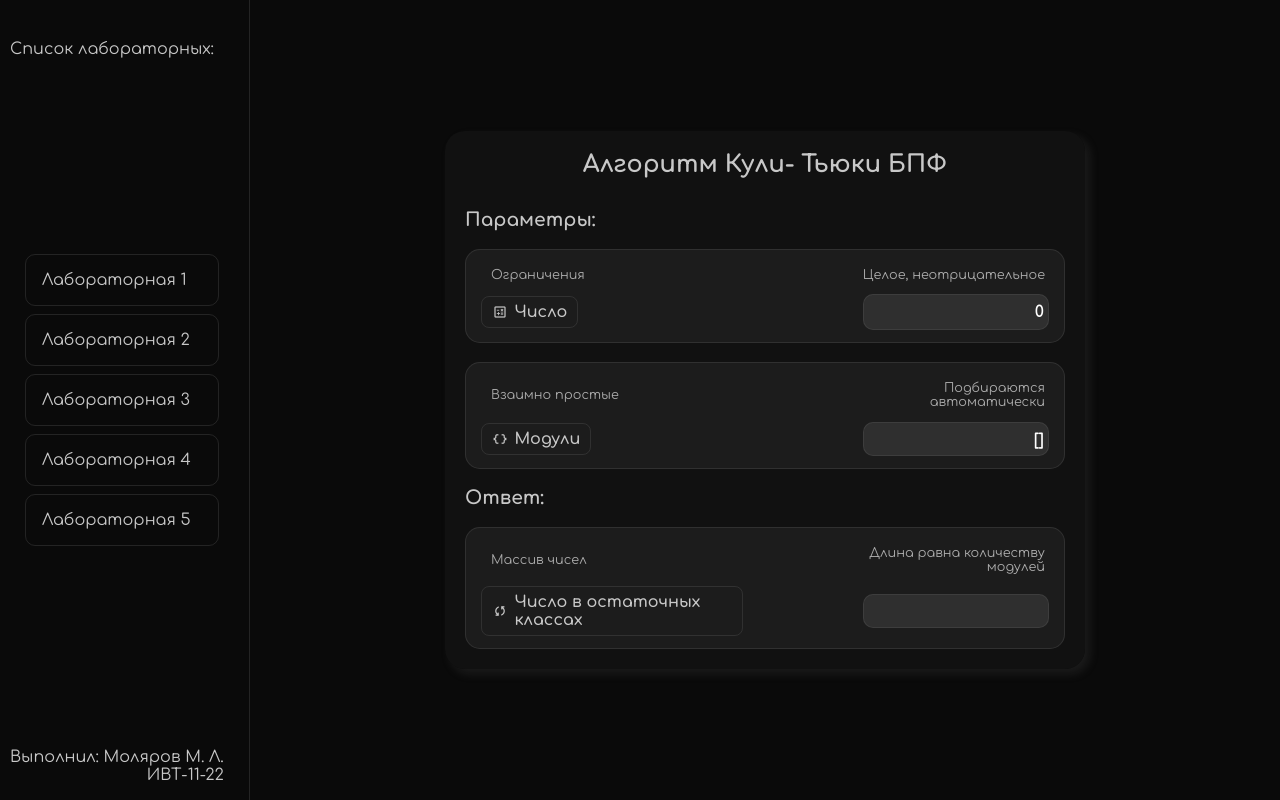
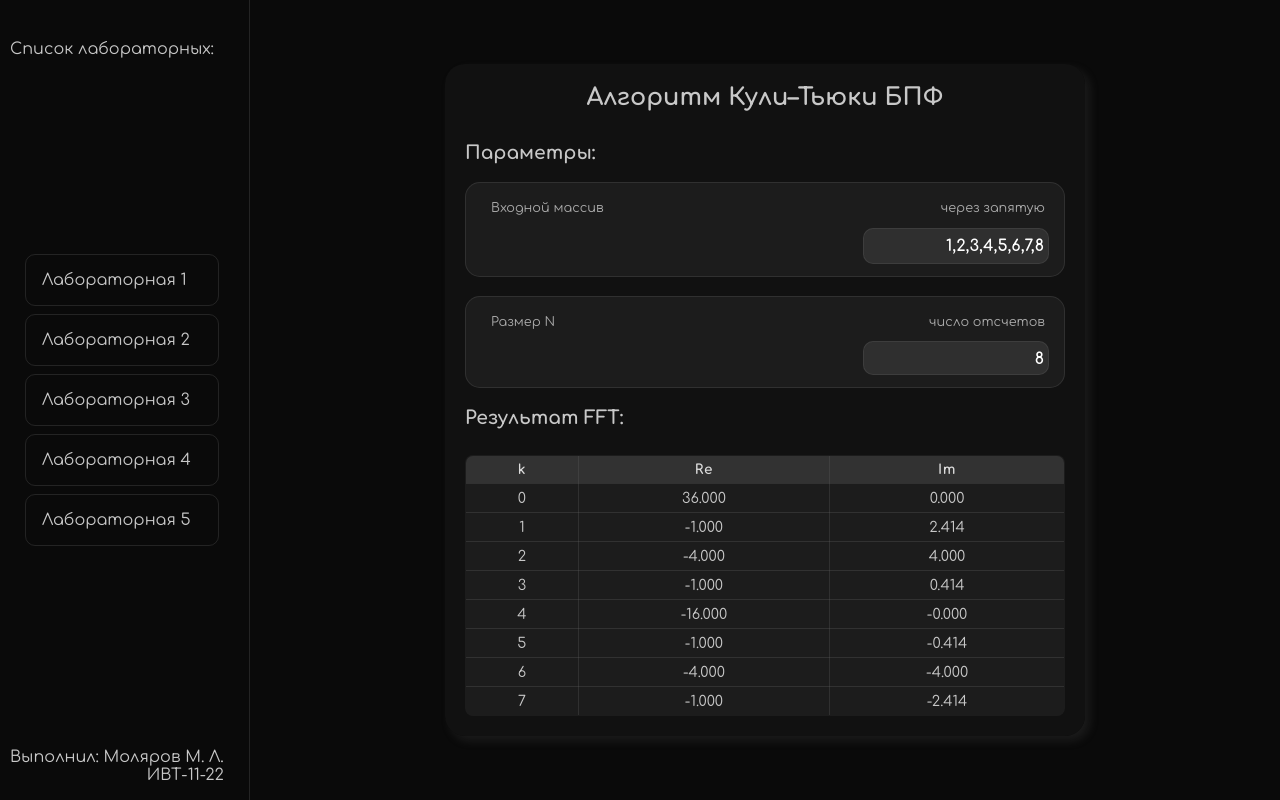
Before and after one commit to gefeeplay/TBA-tasks, a Vue app: page /Lab2 in a window 1280 px wide. Built offline with nearby package versions, Linux system fonts and the light colour scheme.

Commit message:
Lab2 vers1.0. General styles -> style.css

```diff
--- a/src/components/Lab2.vue
+++ b/src/components/Lab2.vue
@@ -1,183 +1,150 @@
 <script setup>
-import { ref, watch } from 'vue'
+import { ref, computed } from "vue";
 
-const number = ref(0)
-const modules = ref([])
-const answer = ref(null)
-const inputClass = ref('param-input')
-
-/** Функция для расчета остатков по модулям */
-function lab1(number, modules) {
-    return modules.map(m => number % m);
+// ---------------- Комплексные числа ----------------
+class Complex {
+  constructor(re, im) {
+    this.re = re;
+    this.im = im;
+  }
+  add(o) { return new Complex(this.re + o.re, this.im + o.im); }
+  sub(o) { return new Complex(this.re - o.re, this.im - o.im); }
+  mul(o) { return new Complex(this.re * o.re - this.im * o.im, this.re * o.im + this.im * o.re); }
 }
 
-function check_number(val) {
-  if (!Number.isInteger(val) || val < 0) {
-    inputClass.value = 'param-input out-of-range'
-    return false
-  }
-  inputClass.value = 'param-input'
-  return true
+function twiddle(k, N) {
+  const angle = (-2 * Math.PI * k) / N;
+  return new Complex(Math.cos(angle), Math.sin(angle));
 }
 
-/** Проверка взаимной простоты (НОД = 1) */
-function gcd(a, b) {
-  while (b) {
-    [a, b] = [b, a % b]
+function DFT(seq) {
+  const N = seq.length;
+  let res = [];
+  for (let k = 0; k < N; k++) {
+    let sum = new Complex(0, 0);
+    for (let n = 0; n < N; n++) sum = sum.add(seq[n].mul(twiddle(k * n, N)));
+    res.push(sum);
   }
-  return a
+  return res;
 }
 
-/** Автоматическая генерация массива взаимно простых чисел,
- * пока произведение модулей < number
- **/
-function auto_modules(number) {
-    const result = []
-  let product = 1
-  let candidate = 2 // начинаем с 2 (простые числа идут подряд)
+function isPrime(x) {
+  if (x < 2) return false;
+  for (let i = 2; i * i <= x; i++) if (x % i === 0) return false;
+  return true;
+}
 
-  while (product <= number) {
-    let ok = true
-    for (let r of result) {
-      if (gcd(candidate, r) !== 1) {
-        ok = false
-        break
+// универсальный Cooley–Tukey FFT
+function FFT(seq) {
+  const N = seq.length;
+  if (N <= 1) return seq;
+  if (isPrime(N)) return DFT(seq);
+
+  // находим разложение N = N1 * N2
+  let N1 = -1, N2 = -1;
+  for (let i = 2; i <= Math.sqrt(N); i++) {
+    if (N % i === 0) { N1 = i; N2 = N / i; break; }
+  }
+
+  // шаг 1: таблица
+  let table = Array.from({ length: N1 }, () => new Array(N2));
+  for (let n = 0; n < N; n++) {
+    let n1 = Math.floor(n / N2), n2 = n % N2;
+    table[n1][n2] = seq[n];
+  }
+
+  // шаг 2: FFT по строкам
+  for (let n1 = 0; n1 < N1; n1++) table[n1] = FFT(table[n1]);
+
+  // шаг 3: поворотные множители
+  for (let n1 = 0; n1 < N1; n1++) {
+    for (let k2 = 0; k2 < N2; k2++) {
+      table[n1][k2] = table[n1][k2].mul(twiddle(n1 * k2, N));
     }
   }
-    if (ok) {
-      result.push(candidate)
-      product *= candidate
-    }
-    candidate++
+
+  // шаг 4: FFT по столбцам
+  let resultTable = Array.from({ length: N2 }, () => new Array(N1));
+  for (let k2 = 0; k2 < N2; k2++) {
+    let col = [];
+    for (let n1 = 0; n1 < N1; n1++) col.push(table[n1][k2]);
+    let colFFT = FFT(col);
+    for (let k1 = 0; k1 < N1; k1++) resultTable[k2][k1] = colFFT[k1];
   }
 
-  return result
+  // шаг 5: обратно в 1D
+  let output = [];
+  for (let k1 = 0; k1 < N1; k1++) {
+    for (let k2 = 0; k2 < N2; k2++) output.push(resultTable[k2][k1]);
+  }
+  return output;
 }
 
-/** Следим за изменением number → пересчитываем */
-watch(number, (newVal) => {
-  if (check_number(newVal)) {
-    modules.value = auto_modules(newVal)
-    answer.value = lab1(newVal, modules.value)
-  } else {
-    modules.value = []
-    answer.value = null
-  }
-})
+// ---------------- Vue часть ----------------
+const inputText = ref("1,2,3,4,5,6,7,8"); // строка ввода
+const parsedInput = computed(() =>
+  inputText.value.split(",").map(x => new Complex(parseFloat(x.trim()) || 0, 0))
+);
 
+const N = computed(() => parsedInput.value.length);
+
+const output = computed(() => FFT(parsedInput.value));
 </script>
 
 <template>
   <div class="panel">
-  <h2>Алгоритм Кули- Тьюки БПФ</h2>
+    <h2>Алгоритм Кули–Тьюки БПФ</h2>
 
     <div class="params">
       <h3>Параметры:</h3>
 
-    <!-- Число -->
+      <!-- Ввод массива -->
       <div class="param">
         <div class="param-row small">
-        <div class="param-label">Ограничения</div>
-        <div class="param-range">Целое, неотрицательное</div>
+          <div class="param-label">Входной массив</div>
+          <div class="param-range">через запятую</div>
         </div>
         <div class="param-row big">
-        <div class="param-title">
-          <span class="material-symbols-outlined" style="font-size: 1rem;">calculate</span>
-          Число
-        </div>
-        <input v-model.number="number" :class="inputClass" type="number"/>
+          <input v-model="inputText" class="param-input"></input>
         </div>
       </div>
 
-    <!-- Модули -->
+      <!-- N -->
       <div class="param">
         <div class="param-row small">
-        <div class="param-label">Взаимно простые</div>
-        <div class="param-range">Подбираются автоматически</div>
+          <div class="param-label">Размер N</div>
+          <div class="param-range">число отсчетов</div>
         </div>
-      <div class="param-row big">
-        <div class="param-title">
-          <span class="material-symbols-outlined" style="font-size: 1rem;">data_object</span>
-          Модули
-        </div>
-        <div class="param-ans">{{ modules }}</div>
+        <div class="big">
+          <div class="param-ans">{{ N }}</div>
         </div>
       </div>
 
       <!-- Ответ -->
-    <h3>Ответ:</h3>
-    <div class="param">
-      <div class="param-row small">
-        <div class="param-label">Массив чисел</div>
-        <div class="param-range">Длина равна количеству модулей</div>
-      </div>
-      <div class="param-row big">
-        <div class="param-title">
-          <span class="material-symbols-outlined" style="font-size: 1rem;">sync</span>
-          Число в остаточных классах
-        </div>
-        <div class="param-ans">{{ answer }}</div>
-      </div>
-    </div>
+      <h3>Результат FFT:</h3>
+      <table border="1" cellpadding="4" class="answ-table">
+        <thead>
+          <tr>
+            <th>k</th>
+            <th>Re</th>
+            <th>Im</th>
+          </tr>
+        </thead>
+        <tbody>
+          <tr v-for="(c,i) in output" :key="i">
+            <td>{{ i }}</td>
+            <td>{{ c.re.toFixed(3) }}</td>
+            <td>{{ c.im.toFixed(3) }}</td>
+          </tr>
+        </tbody>
+      </table>
     </div>
   </div>
 </template>
 
 
+
 <style scoped>
-
-h3 {
-    text-align: start;
-}
-
-.panel {
-  display: flex;
-  flex-direction: column;
-  align-items: center;
-  border-radius: 20px;
-  width: 600px;
-  padding: 20px;
-  background-color: rgba(23, 23, 23, 0.6);
-  color: rgb(200, 200, 200);
-  box-shadow: 5px 5px 10px rgba(97, 97, 97, 0.2);
-}
-
-.params {
-  margin-top: 2rem;
-  display: flex;
-  flex-direction: column;
-  gap: 1.2rem;
-  width: 100%;
-}
-
-.param {
-  display: flex;
-  flex-direction: column;
-  gap: 0.4rem;
-  padding: 12px 15px;
-  border: 1px solid rgba(97, 97, 97, 0.3);
-  border-radius: 15px;
-  background: rgba(40, 40, 40, 0.5);
-  transition: transform 0.3s ease, box-shadow 0.3s ease;
-}
-
-.param:hover {
-  transform: translateY(-5px);
-  box-shadow: 2px 4px 5px rgba(97, 97, 97, 0.2);
-}
-
-.param-input.out-of-range {
-  color: red;
-  border: 1px solid rgb(167, 67, 67);
-}
-
-/* Строки */
-.param-row {
-  display: flex;
-  justify-content: space-between;
-  align-items: center;
-}
-
 /* Первая строка */
 .param-row.small {
   font-size: 0.8rem;
@@ -185,7 +152,9 @@ h3 {
 }
 
 /* Вторая строка */
-.param-row.big {
+.big {
+  display: flex;
+  justify-content: end;
   font-size: 1rem;
   font-weight: 500;
 }
@@ -212,51 +181,34 @@ h3 {
   padding: 6px 4px;
 }
 
-
-.param-input {
-  padding: 8px 4px;
-  border-radius: 10px;
+.answ-table {
+  width: 100%;
+  border-collapse: collapse;
+  margin-top: 0.5rem;
+  font-size: 0.9rem;
+  background: rgba(40, 40, 40, 0.5);
   border: 1px solid rgba(97, 97, 97, 0.3);
-  background: rgba(60, 60, 60, 0.6);
-  color: white;
-  font-family: "Comfortaa", "Open Sans", sans-serif;
-  font-weight: bold;
-  font-size: 1rem;
-  width: 11rem;
-  text-align: end;
+  border-radius: 8px;
+  overflow: hidden;
 }
 
-.param-input::-webkit-inner-spin-button,
-.param-input::-webkit-outer-spin-button {
-  -webkit-appearance: none;
-  margin: 0;
+.answ-table thead {
+  background: rgba(60, 60, 60, 0.7);
 }
 
-.param-ans {
-  padding: 8px 4px;
-  border-radius: 10px;
+.answ-table th,
+.answ-table td {
   border: 1px solid rgba(97, 97, 97, 0.3);
-  background: rgba(60, 60, 60, 0.6);
-  color: white;
-  font-family: "Comfortaa", "Open Sans", sans-serif;
-  font-weight: bold;
-  width: 11rem;
-  height: 1rem;
-  text-align: end;
+  padding: 6px 10px;
+  text-align: center;
+  color: rgb(200, 200, 200);
 }
 
-/* Кнопка */
-.start-btn {
-  margin-top: 1.5rem;
-  border: 1px solid rgba(97, 97, 97, 0.3);
-  border-radius: 10px;
-  padding: 15px;
-  cursor: pointer;
-  background: rgba(60, 60, 60, 0.6);
-  transition: 0.2s;
+.answ-table th {
+  font-weight: bold;
+  font-size: 0.85rem;
+  letter-spacing: 0.05em;
+  color: rgb(220, 220, 220);
 }
-.start-btn:hover {
-  background: rgba(100, 100, 100, 0.6);
-  color: white;
-}
+
 </style>
--- a/src/style.css
+++ b/src/style.css
@@ -16,3 +16,108 @@ body {
   background: rgb(10, 10, 10);
   color: rgb(200, 200, 200);
 }
+
+/* -------Лабы-------*/
+
+h3 {
+    text-align: start;
+}
+
+.panel {
+  display: flex;
+  flex-direction: column;
+  align-items: center;
+  border-radius: 20px;
+  width: 600px;
+  padding: 20px;
+  background-color: rgba(23, 23, 23, 0.6);
+  color: rgb(200, 200, 200);
+  box-shadow: 5px 5px 10px rgba(97, 97, 97, 0.2);
+}
+
+.params {
+  margin-top: 2rem;
+  display: flex;
+  flex-direction: column;
+  gap: 1.2rem;
+  width: 100%;
+}
+
+.param {
+  display: flex;
+  flex-direction: column;
+  gap: 0.4rem;
+  padding: 12px 15px;
+  border: 1px solid rgba(97, 97, 97, 0.3);
+  border-radius: 15px;
+  background: rgba(40, 40, 40, 0.5);
+  transition: transform 0.3s ease, box-shadow 0.3s ease;
+}
+
+.param:hover {
+  transform: translateY(-5px);
+  box-shadow: 2px 4px 5px rgba(97, 97, 97, 0.2);
+}
+
+.param-input.out-of-range {
+  color: red;
+  border: 1px solid rgb(167, 67, 67);
+}
+
+/* Строки */
+.param-row {
+  display: flex;
+  justify-content: space-between;
+  align-items: center;
+}
+
+.param-input {
+  padding: 8px 4px;
+  border-radius: 10px;
+  border: 1px solid rgba(97, 97, 97, 0.3);
+  background: rgba(60, 60, 60, 0.6);
+  color: white;
+  font-family: "Comfortaa", "Open Sans", sans-serif;
+  font-weight: bold;
+  font-size: 1rem;
+  width: 11rem;
+  text-align: end;
+}
+
+.param-input::-webkit-inner-spin-button,
+.param-input::-webkit-outer-spin-button {
+  -webkit-appearance: none;
+  margin: 0;
+}
+
+.param-ans {
+  padding: 8px 4px;
+  border-radius: 10px;
+  border: 1px solid rgba(97, 97, 97, 0.3);
+  background: rgba(60, 60, 60, 0.6);
+  color: white;
+  font-family: "Comfortaa", "Open Sans", sans-serif;
+  font-weight: bold;
+  width: 11rem;
+  height: 1rem;
+  text-align: end;
+}
+
+
+
+
+
+/* No use Кнопка */
+.start-btn {
+  margin-top: 1.5rem;
+  border: 1px solid rgba(97, 97, 97, 0.3);
+  border-radius: 10px;
+  padding: 15px;
+  cursor: pointer;
+  background: rgba(60, 60, 60, 0.6);
+  transition: 0.2s;
+}
+.start-btn:hover {
+  background: rgba(100, 100, 100, 0.6);
+  color: white;
+}
```
Also changed, not shown: src/components/Lab1.vue (+0 -99 lines). Lines whose indentation alone changed are shown as unchanged.
